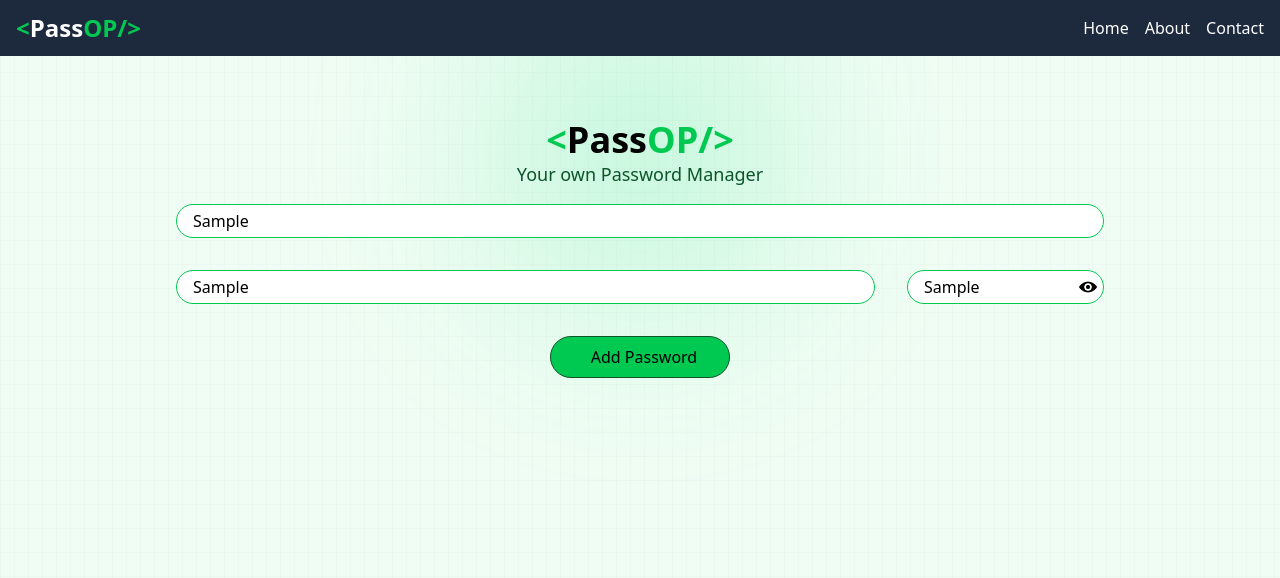
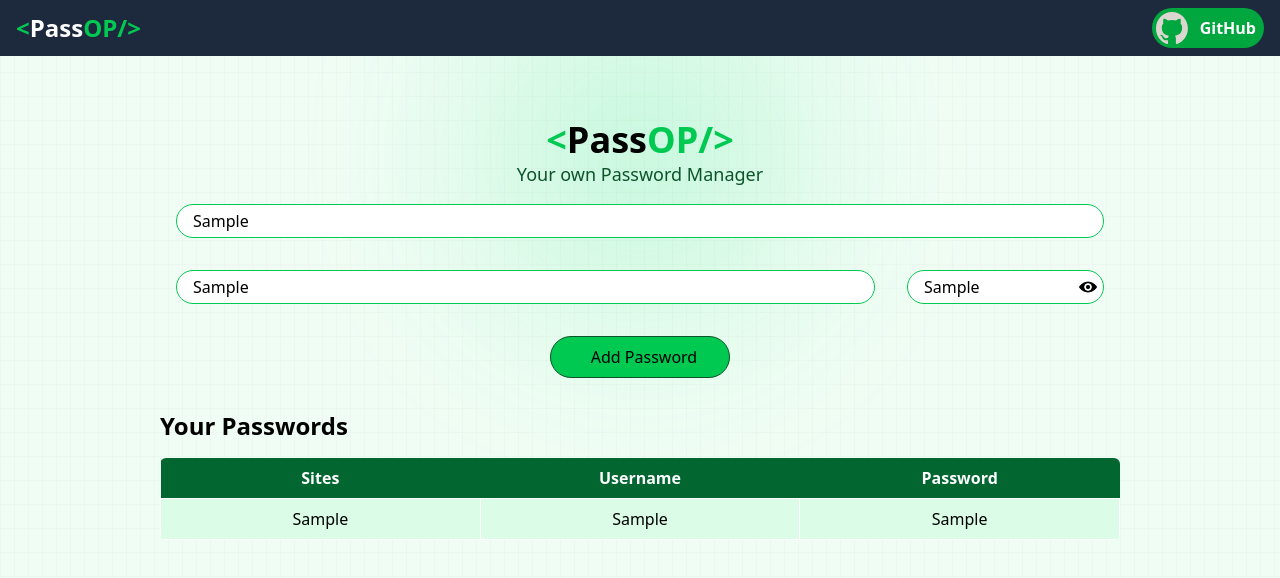
Before and after one commit to ItsEragon/PassOP, a React (Vite) app: page / in a window 1280 px wide. Both pictures are taken after typing "Sample", "Sample", "Sample" into the empty fields and a click on the button "Add Password". Shown: the top 578 px of the page. Built offline with nearby package versions, Linux system fonts and the light colour scheme; some icons are missing.

Commit message:
Customized Navbar

```diff
--- a/src/components/Manager.jsx
+++ b/src/components/Manager.jsx
@@ -1,9 +1,18 @@
-import React from 'react'
+import React, { useEffect } from 'react'
 import { useRef, useState } from 'react';
 
 const Manager = () => {
     const ref = useRef()
     const [form, setform] = useState({ site: "", username: "", password: "" })
+    const [passwordArray, setPasswordArray] = useState([])
+
+    useEffect(() => {
+        let passwords = localStorage.getItem("passwords")
+        if (passwords) {
+            setPasswordArray(JSON.parse(passwords))
+        }
+    }, [])
+
 
 
     const showPassword = () => {
@@ -17,7 +26,8 @@ const Manager = () => {
     }
 
     const savePassword = () => {
-
+        setPasswordArray([...passwordArray, form])
+        localStorage.setItem("passwords", JSON.stringify([...passwordArray, form]))
     }
 
     const handleChange = (e) => {
@@ -56,6 +66,29 @@ const Manager = () => {
                         </lord-icon>
                         Add Password</button>
                 </div>
+                <div className="passwords">
+                    <h2 className='font-bold text-2xl py-4'>Your Passwords</h2>
+                    {passwordArray.length === 0 && <div>No passwords to show</div>}
+                    {passwordArray.length != 0 && <table className="table-auto w-full rounded-md overflow-hidden">
+                        <thead className='bg-green-800 text-white'>
+                            <tr>
+                                <th className='py-2'>Sites</th>
+                                <th className='py-2'>Username</th>
+                                <th className='py-2'>Password</th>
+                            </tr>
+                        </thead>
+                        <tbody className='bg-green-100'>
+                            {passwordArray.map((item, index) => {
+                                return <tr key={index}>
+                                    <td className='py-2 border border-white text-center w-32'><a href={item.site} target='_blank'>{item.site}</a></td>
+                                    <td className='py-2 border border-white text-center w-32'>{item.username}</td>
+                                    <td className='py-2 border border-white text-center w-32'>{item.password}</td>
+                                </tr>
+                            })}
+
+                        </tbody>
+                    </table>}
+                </div>
             </div>
 
         </>
--- a/src/components/Navbar.jsx
+++ b/src/components/Navbar.jsx
@@ -9,13 +9,17 @@ const Navbar = () => {
                     <span>Pass</span><span className='text-green-500'>OP/&gt;
                     </span>
                 </div>
-                <ul>
+                {/* <ul>
                     <li className='flex gap-4'>
                         <a className='hover:font-bold cursor-pointer' href="/">Home</a>
                         <a className='hover:font-bold cursor-pointer' href="#">About</a>
                         <a className='hover:font-bold cursor-pointer' href="#">Contact</a>
                     </li>
-                </ul>
+                </ul> */}
+                <button className='text-white bg-green-600 my-5 rounded-full flex justify-between items-center'>
+                    <img className='invert w-10 p-1' src="icons/github.svg" alt="github logo" />
+                    <span className="font-bold px-2">GitHub</span>
+                </button>
             </div>
         </nav>
     )
```
